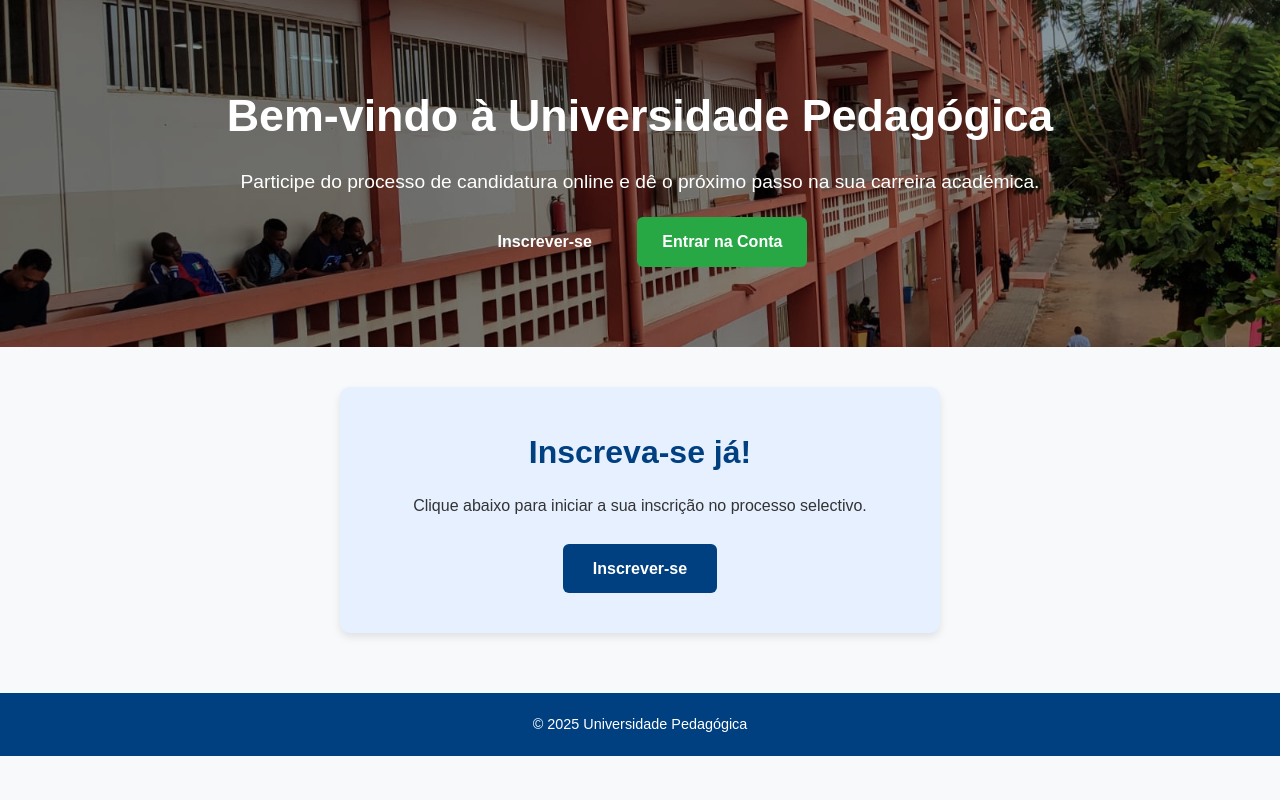
After one commit to arney-coder/LoginSystem, a PHP site: page /home.php in a window 1280 px wide. The commit adds this page. Run offline with PHP 8.4, Linux system fonts and the light colour scheme.

Commit message:
Adicao da landing page

```diff
--- a/classes/Session.php
+++ b/classes/Session.php
@@ -16,7 +16,7 @@ class Session{
   }
 
   public static function flash($name, $string = ''){
-    if(self::exists($name)){
+    if(self::exists(name: $name)){
       $session = self::get(name: $name);
       self::delete(name: $name);
       return $session;
--- a/classes/Token.php
+++ b/classes/Token.php
@@ -2,7 +2,7 @@
 
 class Token{
   public static function generate(){
-    return Session::put(Config::get('session/token_name'), md5(uniqid()));
+    return Session::put(Config::get(path: 'session/token_name'), md5(uniqid()));
   }
 
   public static function check ($token){
--- a/classes/User.php
+++ b/classes/User.php
@@ -12,6 +12,7 @@ class User{
     $this->_cookieName = Config::get('remember/cookie_name');
     if(!$user){
       if(Session::exists($this->_sessionName)){
+        $user = Session::get($this->_sessionName);
         if($this->find($user)){
           $this->_isLoggedIn = true;
 
@@ -98,7 +99,7 @@ class User{
   }
 
   public function logout(){
-    $this->_db->delete('users_session', array('userd_id', '=', $this->data()->id));
+    $this->_db->delete('users_session', array('user_id', '=', $this->data()->id));
     Session::delete($this->_sessionName);
     Cookie::delete($this->_cookieName);
   }
--- /dev/null
+++ b/home.php
@@ -0,0 +1,34 @@
+<!DOCTYPE html>
+<html lang="pt">
+<head>
+    <meta charset="UTF-8">
+    <title>Universidade Pedagógica - Candidatura</title>
+    <link rel="stylesheet" href="/login_system/public/css/style.css">
+</head>
+<body>
+    <header  class="banner">
+        <h1>Bem-vindo à Universidade Pedagógica</h1>
+        <p>Participe do processo de candidatura online e dê o próximo passo na sua carreira académica.</p>
+        <div class="header-buttons">
+            <a class="btn" href="register.php">Inscrever-se</a>
+            <a class="btn btn-login" href="login.php">Entrar na Conta</a>
+        </div>
+    </header>
+
+    <main>
+        <section class="hero">
+            <h2>Inscreva-se já!</h2>
+            <p>Clique abaixo para iniciar a sua inscrição no processo selectivo.</p>
+            <a class="btn" href="register.php">Inscrever-se</a>
+        </section>
+    </main>
+
+    <footer>
+        <p>&copy; <?= date("Y") ?> Universidade Pedagógica</p>
+    </footer>
+    <script>
+      const anoActual = new Date().getFullYear();
+      document.title = `Universidade Pedagógica - Candidatura ${anoActual}`;
+    </script>
+</body>
+</html>
--- a/index.php
+++ b/index.php
@@ -8,7 +8,7 @@ if(Session::exists('home')){
 $user = new User();
 if($user->isLoggedIn()){
  ?>
- <p><Olá <a href="profile.php?user=<?php echo escape($user->data()->username);?>"><?php echo escape($user->data()->username);?> </a>!</p>
+ <p><Olá <a href="profile.php?user=<?php escape($user->data()->username);?>"><?php echo escape($user->data()->username);?> </a>!</p>
  <ul>
   <li><a href="logout.php">sair</a></li>
   <li><a href="update.php">actualizar</a></li>
@@ -24,3 +24,4 @@ if($user->isLoggedIn()){
   echo '<p><a href="login.php">entrar</a> ou <a href="register.php">registrar-se</a></p>';
 }
 // echo Session::get
+// 07113243377
--- /dev/null
+++ b/public/css/style.css
@@ -0,0 +1,149 @@
+/* Reset básico */
+* {
+  margin: 0;
+  padding: 0;
+  box-sizing: border-box;
+  font-family: Arial, Helvetica, sans-serif;
+}
+
+/* Corpo da página */
+body {
+  background-color: #f8f9fa;
+  color: #333;
+  line-height: 1.6;
+}
+
+/* ===== HEADER / BANNER ===== */
+header.banner {
+  background: url('/login_system/public/images/up.jpeg') no-repeat center center;
+  background-size: cover;
+  color: #fff;
+  text-align: center;
+  padding: 80px 20px;
+  position: relative;
+}
+
+/* Overlay para dar contraste ao texto */
+header.banner::before {
+  content: "";
+  position: absolute;
+  top: 0; left: 0;
+  width: 100%; height: 100%;
+  background: rgba(0, 0, 0, 0.4); /* escurece a imagem */
+  z-index: 0;
+}
+
+header.banner h1,
+header.banner p,
+header.banner .header-buttons {
+  position: relative;
+  z-index: 1;
+}
+
+header.banner h1 {
+  font-size: 2.8rem;
+  margin-bottom: 15px;
+}
+
+header.banner p {
+  font-size: 1.2rem;
+  margin-bottom: 20px;
+}
+
+/* Botões do Header */
+.header-buttons {
+  margin-top: 20px;
+}
+
+.header-buttons .btn {
+  display: inline-block;
+  padding: 12px 25px;
+  margin: 0 8px;
+  font-size: 1rem;
+  font-weight: bold;
+  color: #fff;
+  text-decoration: none;
+  border-radius: 6px;
+  transition: background-color 0.3s ease, transform 0.2s;
+}
+
+.header-buttons .btn:hover {
+  transform: translateY(-2px);
+  opacity: 0.95;
+}
+
+/* Botão de inscrição */
+.header-buttons .btn-inscrever {
+  background-color: #0066cc;
+}
+
+.header-buttons .btn-inscrever:hover {
+  background-color: #004080;
+}
+
+/* Botão de login */
+.header-buttons .btn-login {
+  background-color: #28a745;
+}
+
+.header-buttons .btn-login:hover {
+  background-color: #218838;
+}
+
+/* ===== HERO SECTION ===== */
+.hero {
+  margin: 40px auto;
+  padding: 40px 20px;
+  max-width: 600px;
+  text-align: center;
+  background-color: #e6f0ff;
+  border-radius: 10px;
+  box-shadow: 0 4px 8px rgba(0,0,0,0.1);
+}
+
+.hero h2 {
+  font-size: 2rem;
+  margin-bottom: 15px;
+  color: #004080;
+}
+
+.hero p {
+  font-size: 1rem;
+  margin-bottom: 25px;
+}
+
+.hero .btn {
+  display: inline-block;
+  background-color: #004080;
+  color: #fff;
+  padding: 12px 30px;
+  text-decoration: none;
+  font-weight: bold;
+  border-radius: 6px;
+  transition: background-color 0.3s ease, transform 0.2s;
+}
+
+.hero .btn:hover {
+  background-color: #0066cc;
+  transform: translateY(-2px);
+}
+
+/* ===== FOOTER ===== */
+footer {
+  margin-top: 60px;
+  padding: 20px;
+  text-align: center;
+  background-color: #004080;
+  color: #fff;
+  font-size: 0.9rem;
+}
+
+/* ===== LINKS GERAIS ===== */
+a {
+  color: #004080;
+}
+
+a:hover {
+  color: #0066cc;
+  text-decoration: none;
+}
--- a/update.php
+++ b/update.php
@@ -8,10 +8,10 @@ if(!$user->isLoggedIn()){
 }
 
 
-if(Input::exists()){
+if(Input::exits()){
   if(Token::check(Input::get('token'))){
     $validate = new Validate();
-    $validaton = $validate->check($_POST, array(
+    $validation = $validate->check($_POST, array(
       'required' => true,
       'min' => 2,
       'max' => 50
```
Also changed, not shown: public/css/styleAdmin.css (added, +91 -0 lines), public/css/styleForm.css (added, +108 -0 lines), public/css/styleSuccess.css (added, +55 -0 lines), public/images/up.jpeg (added).
